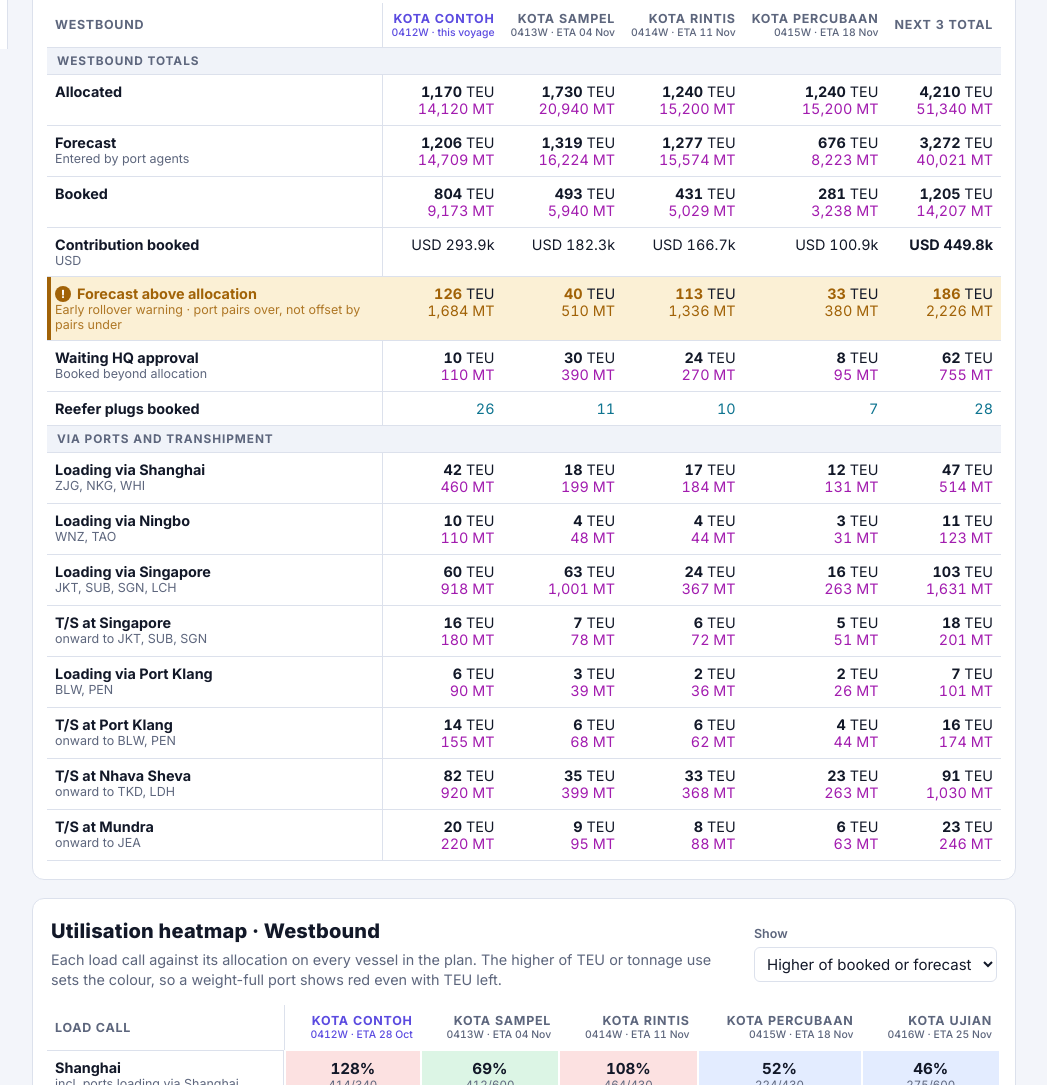
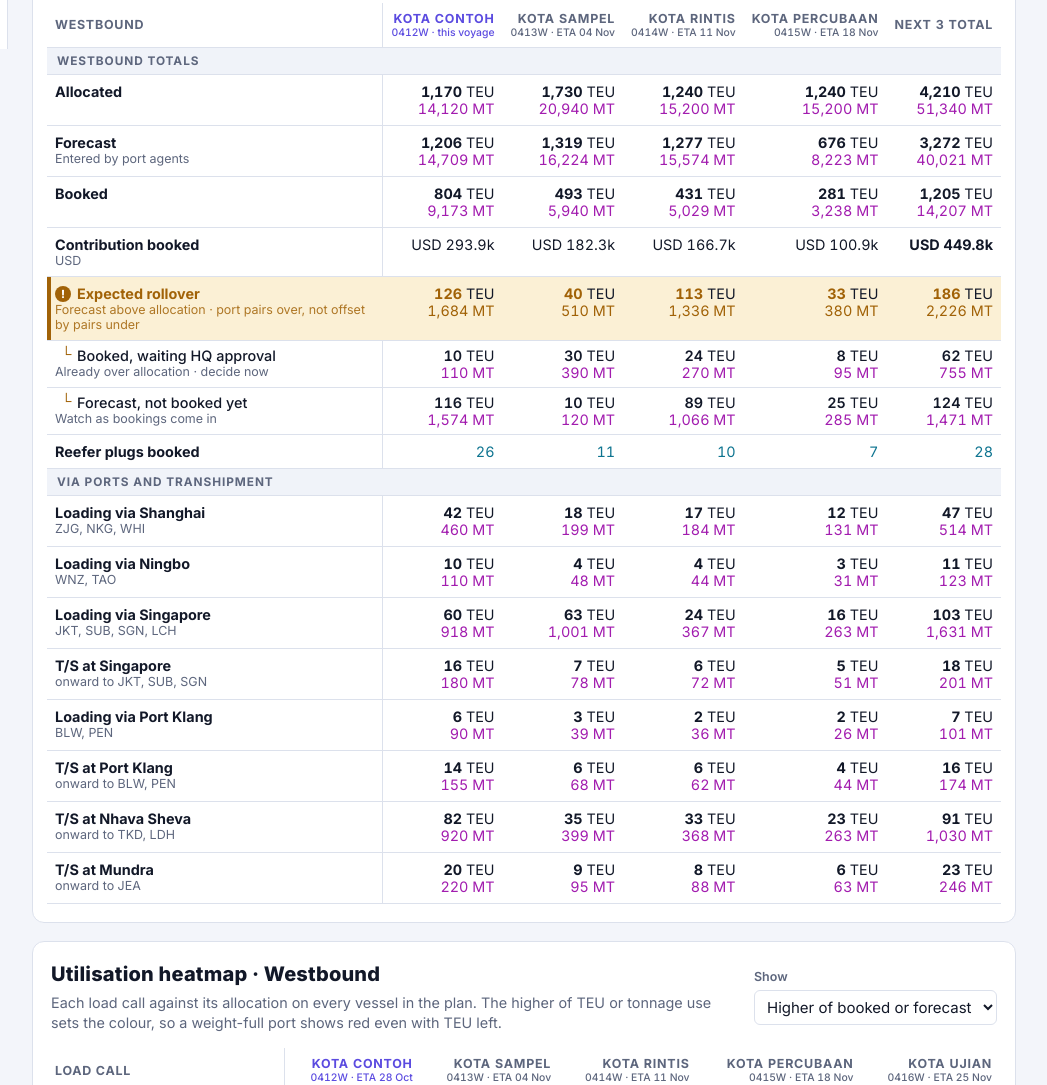
Before and after one commit to gwynpeh/slot-allocation-desk, a plain HTML site: page slot-allocation-desk.html in a window 1280 px wide. Shown: the part 759-1844 px from the top of the page, without its empty margins (232-1279 px from the left). Drawn offline with Linux system fonts and the light colour scheme.

Commit message:
Upcoming voyages: expected rollover splits into waiting and not booked
Forecast above allocation and Waiting HQ approval read as two competing
numbers. Now one Expected rollover row (forecast above allocation, at
least what is already waiting) with two parts that add up to it:
Booked, waiting HQ approval and Forecast, not booked yet.

Co-Authored-By: Claude Opus 5.5 <noreply@anthropic.com>

```diff
--- a/slot-allocation-desk.html
+++ b/slot-allocation-desk.html
@@ -443,6 +443,10 @@ tr.warnrow td:first-child{box-shadow:inset 4px 0 0 var(--warn)!important}
 tr.warnrow .pname{color:var(--warn);font-weight:700}
 tr.warnrow .pname small{color:var(--warn);opacity:.85}
 tr.warnrow td.num b,tr.warnrow td.num .wt{color:var(--warn)}
+tr.subrow td{padding-top:6px;padding-bottom:6px}
+tr.subrow .pname{font-weight:500;padding-left:22px;position:relative}
+tr.subrow .tree{position:absolute;left:6px;top:-2px;color:var(--warn)}
+tr.subrow td.num b{font-weight:600}
 tr.warnrow .wi{display:inline-grid;place-items:center;width:16px;height:16px;border-radius:50%;background:var(--warn);color:#fff;font-size:.7rem;font-weight:800;margin-right:6px;vertical-align:1px}
 /* Allocation board: one row per measure, Allocation / Forecast / Booked as columns. Colour: soft allocation band, teal booked, amber/red only for warnings. */
 :root{--alloc-bg:#FAF9FF;--alloc-bg2:#F5F3FF;--bk:#0F766E}
@@ -945,6 +949,10 @@ const fcLockDate = (b,p) => addDays(E(lci(b,p)),-7);
 const fcLocked = (b,p) => TODAY >= fcLockDate(b,p);
 const reqs = (b,p,st) => S.requests.filter(r=>r.b===b&&(!p||aKey(b,r.port)===aKey(b,p))&&(!st||r.status===st));
 const pendP = (b,p) => vsum(reqs(b,p,'pending').map(pick));
+// Expected rollover per port pair: forecast above allocation, never less than what is already booked over and waiting HQ.
+// Splits into booked-and-waiting plus forecast-not-booked-yet, so the parts always add up to the whole.
+const rollP = (b,p) => vsum(BD(b).pods.map(d=>{ const fo=hasFc(b,p,d)?vpos(vsub(fc(b,p,d),eff(b,p,d))):Z(), pq=vsum(reqs(b,p,'pending').filter(r=>r.pod===d).map(pick));
+  return Object.fromEntries(DIMS.map(x=>[x.k,Math.max(fo[x.k],pq[x.k])])); }));
 
 /* ---- Reefer ---- */
 const rfA = (b,p) => S.rfAlloc[K(b,aKey(b,p))];                       // undefined = no port RF BSA, shares vessel plugs
@@ -1083,15 +1091,16 @@ function reminder(){
 function pipelinePanel(){
   const b=B, nv=nextVoys(), cols=[curVoy(),...nv], tag=b==='WB'?'W':'E', span=cols.length+1+(nv.length?1:0);
   const cell=v=>`<td class="num">${vany(v)?`<b>${n0(v.teu)}</b> TEU<br><span class="wt">${n0(v.mt)} MT</span>`:'<span class="muted">—</span>'}</td>`;
-  const row=(label,sub,fn,warn)=>{ const vals=cols.map(c=>withVoy(c.id,fn)), hot=warn&&vals.some(vany); return `<tr${hot?' class="warnrow"':''}><td><span class="pname">${hot?'<span class="wi" aria-hidden="true">!</span>':''}${label}${sub?`<small>${sub}</small>`:''}</span></td>${vals.map(cell).join('')}${nv.length?cell(vsum(vals.slice(1))):''}</tr>`; };
+  const row=(label,sub,fn,warn,child)=>{ const vals=cols.map(c=>withVoy(c.id,fn)), hot=warn&&vals.some(vany); return `<tr class="${hot?'warnrow':''} ${child?'subrow':''}"><td><span class="pname">${child?'<span class="tree" aria-hidden="true">└</span>':''}${hot?'<span class="wi" aria-hidden="true">!</span>':''}${label}${sub?`<small>${sub}</small>`:''}</span></td>${vals.map(cell).join('')}${nv.length?cell(vsum(vals.slice(1))):''}</tr>`; };
   let body=`<tr class="sec"><td colspan="${span}">${BD(b).label} totals</td></tr>`;
   body+=row('Allocated','',()=>vsum(origins(b).map(p=>effP(b,p))));
   body+=row('Forecast','Entered by port agents',()=>vsum(origins(b).map(p=>fcP(b,p))));
   body+=row('Booked','',()=>vsum(origins(b).map(p=>usedP(b,p))));
   if(role==='HQ'){ const cv=cols.map(c=>withVoy(c.id,()=>sumf(origins(b),p=>cmP(b,p))));
     body+=`<tr><td><span class="pname">Contribution booked<small>USD</small></span></td>${cv.map(v=>`<td class="num">${v?usd(v):'<span class="muted">—</span>'}</td>`).join('')}${nv.length?`<td class="num"><b>${usd(cv.slice(1).reduce((a,c)=>a+c,0))}</b></td>`:''}</tr>`; }
-  body+=row('Forecast above allocation','Early rollover warning · port pairs over, not offset by pairs under',()=>vsum(origins(b).map(p=>fcOver(b,p))),true);
-  body+=row('Waiting HQ approval','Booked beyond allocation',()=>vsum(origins(b).map(p=>pendP(b,p))));
+  body+=row('Expected rollover','Forecast above allocation · port pairs over, not offset by pairs under',()=>vsum(origins(b).map(p=>rollP(b,p))),true);
+  body+=row('Booked, waiting HQ approval','Already over allocation · decide now',()=>vsum(origins(b).map(p=>pendP(b,p))),false,true);
+  body+=row('Forecast, not booked yet','Watch as bookings come in',()=>vpos(vsub(vsum(origins(b).map(p=>rollP(b,p))),vsum(origins(b).map(p=>pendP(b,p))))),false,true);
   if(role!=='HQ' && loadsIn(b,role)){
     body+=row(`Your forecast · ${sn(role)}`,'',()=>fcP(b,role));
     body+=row(`Your bookings · ${sn(role)}`,'',()=>usedP(b,role));
```
Also changed, not shown: index.html (+12 -3 lines).
